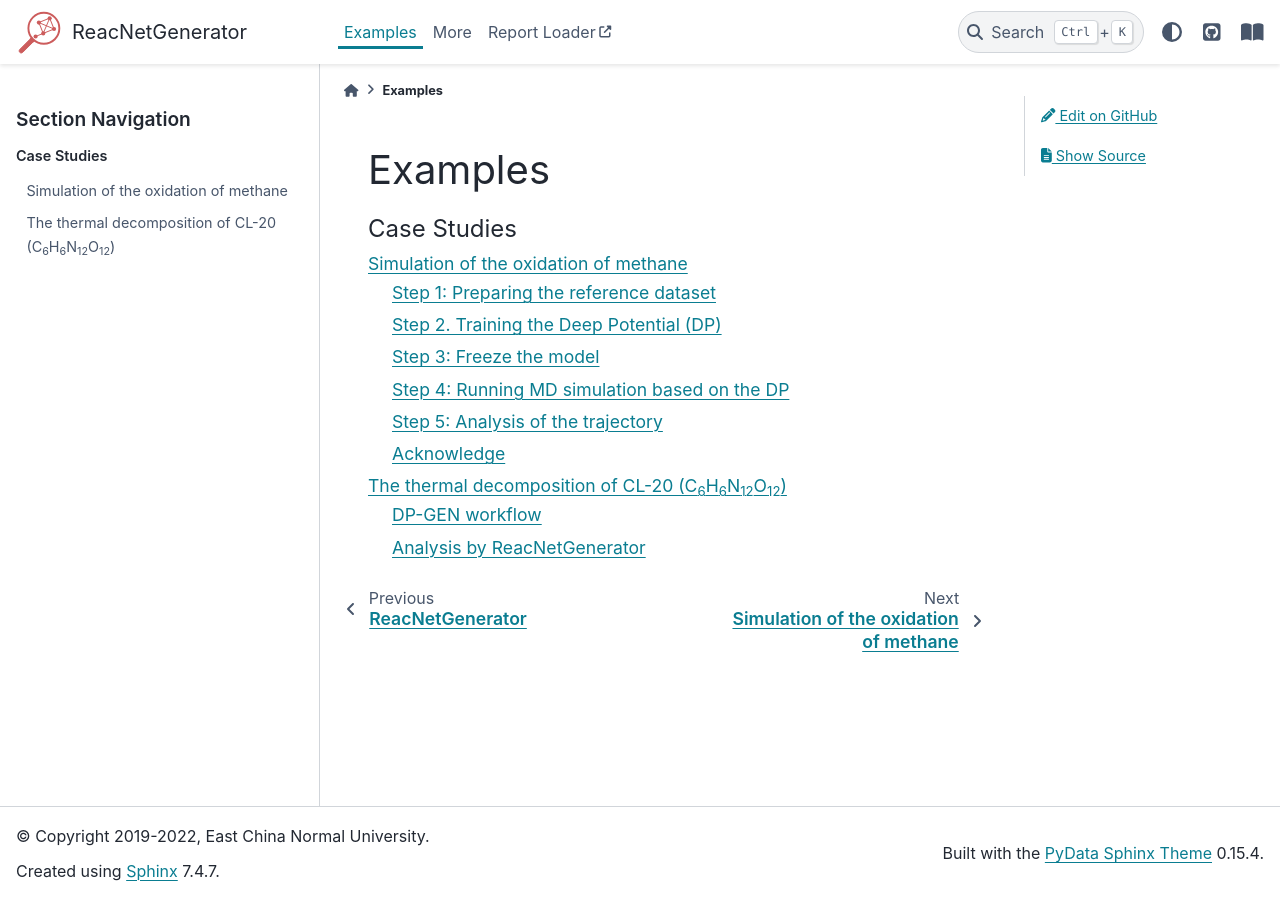
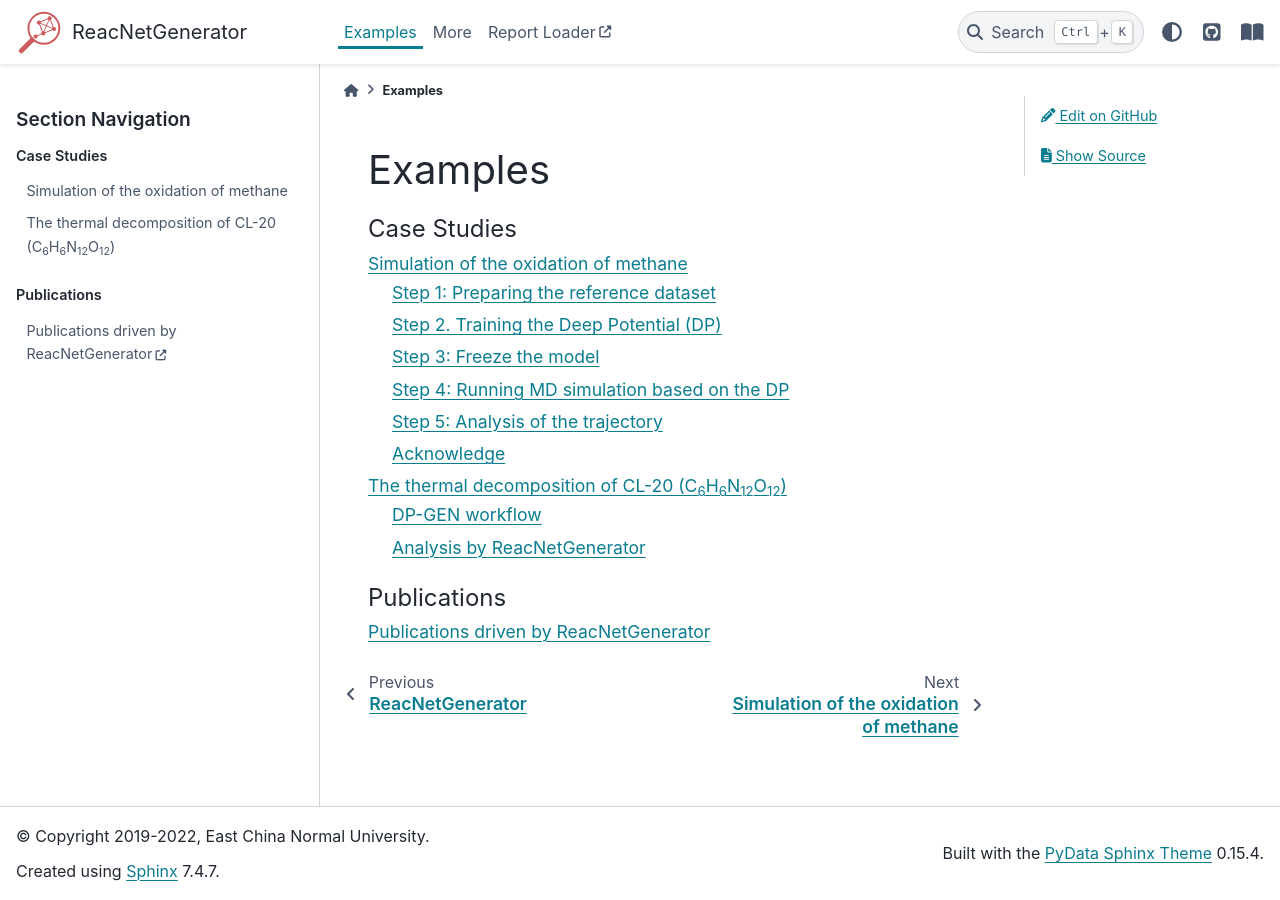
Before and after one commit to deepmodeling/reacnetgenerator, a Sphinx documentation site: the page built from docs/tutorial/index.rst, in a window 1280 px wide. Built offline with Sphinx 7.4.7 and the PyData theme 0.15.4, drawn with Linux system fonts in a browser that asks for light colours; pages that are not in the unit, such as notebooks, are missing from menus.

Commit message:
docs: add link to publications
Signed-off-by: Jinzhe Zeng <jinzhe.zeng@rutgers.edu>

```diff
--- a/docs/tutorial/index.rst
+++ b/docs/tutorial/index.rst
@@ -13,3 +13,9 @@ Examples
 
    methane
    cl20
+
+.. toctree::
+   :maxdepth: 2
+   :caption: Publications
+
+   Publications driven by ReacNetGenerator <http://njzjz.win/reacnetgenerator/>
```
